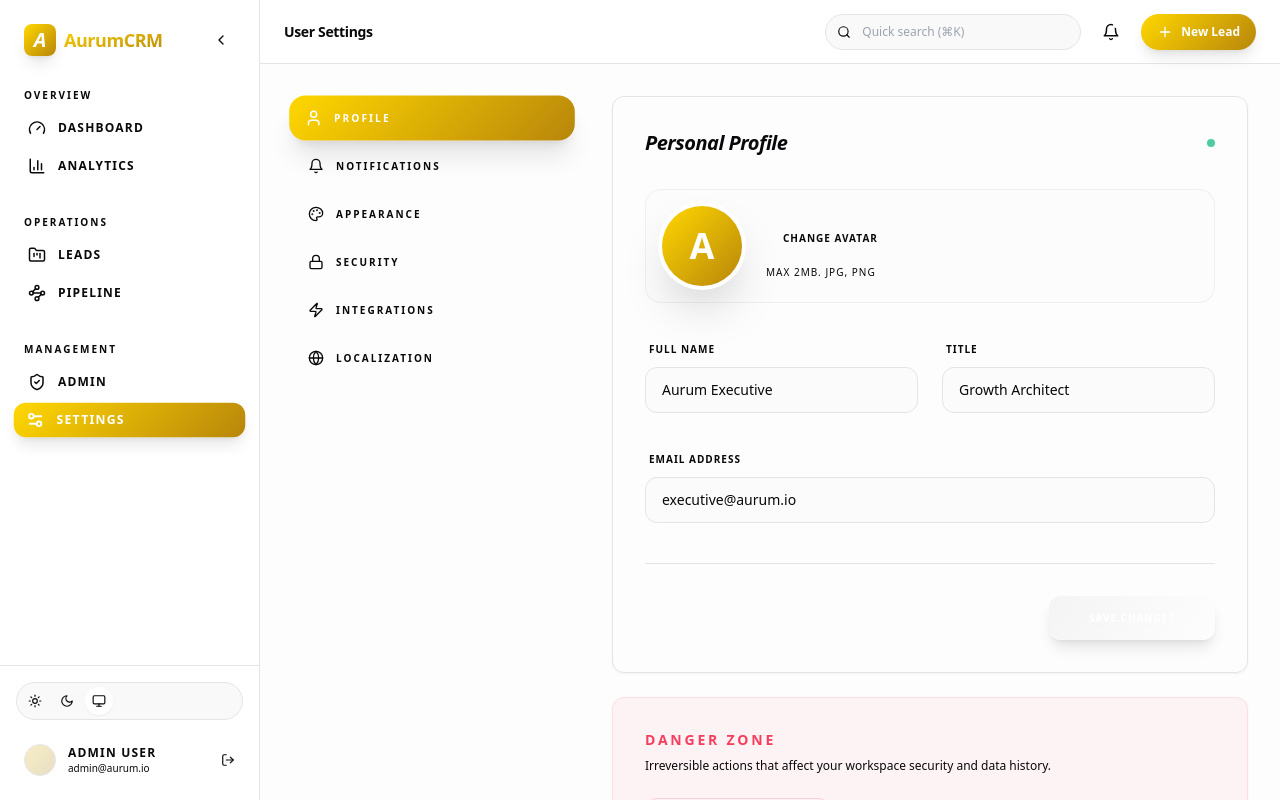
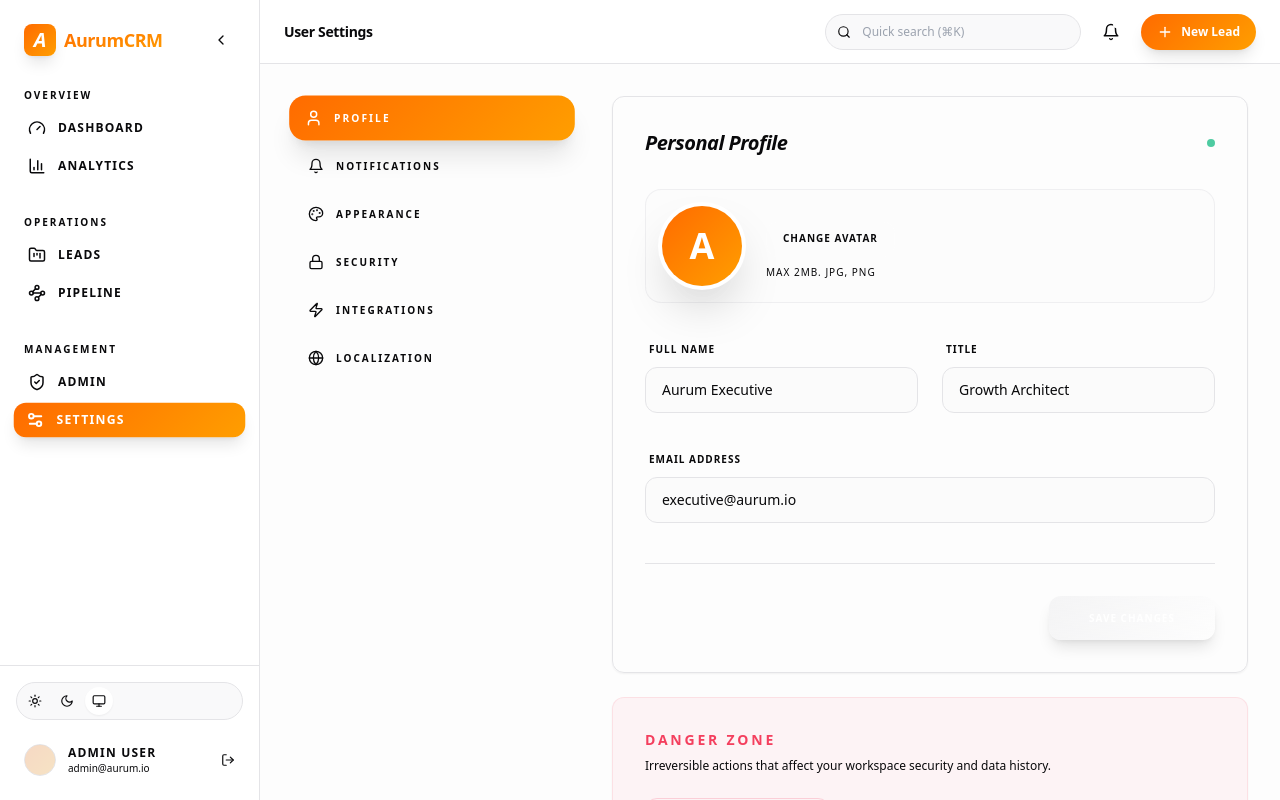
Before and after one commit to Subashav/Aurum-CRM, a Next.js app: page /settings in a window 1280 px wide. Built offline with nearby package versions, Linux system fonts and the light colour scheme.

Commit message:
Rebrand: Global color transition from Gold/Yellow to Premium Orange across CSS variables and UI components.

```diff
--- a/app/globals.css
+++ b/app/globals.css
@@ -16,7 +16,7 @@
     --card-foreground: 240 10% 3.9%;
     --popover: 0 0% 100%;
     --popover-foreground: 240 10% 3.9%;
-    --primary: 45 93% 47%; /* Aurum Gold */
+    --primary: 24.6 95% 53.1%; /* Premium Orange */
     --primary-foreground: 0 0% 98%;
     --secondary: 240 4.8% 95.9%;
     --secondary-foreground: 240 5.9% 10%;
@@ -39,7 +39,7 @@
     --card-foreground: 0 0% 98%;
     --popover: 240 10% 3.9%;
     --popover-foreground: 0 0% 98%;
-    --primary: 45 93% 47%;
+    --primary: 24.6 95% 53.1%;
     --primary-foreground: 0 0% 9%;
     --secondary: 240 3.7% 15.9%;
     --secondary-foreground: 0 0% 98%;
@@ -73,11 +73,11 @@
 }
 
 .aurum-gradient {
-  background: linear-gradient(135deg, #FFD700 0%, #B8860B 100%);
+  background: linear-gradient(135deg, #ff6b00 0%, #ff9e00 100%);
 }
 
 .aurum-text-gradient {
-  background: linear-gradient(to bottom right, #FFD700, #B8860B);
+  background: linear-gradient(to bottom right, #ff6b00, #ff9e00);
   -webkit-background-clip: text;
   -webkit-text-fill-color: transparent;
 }
```
